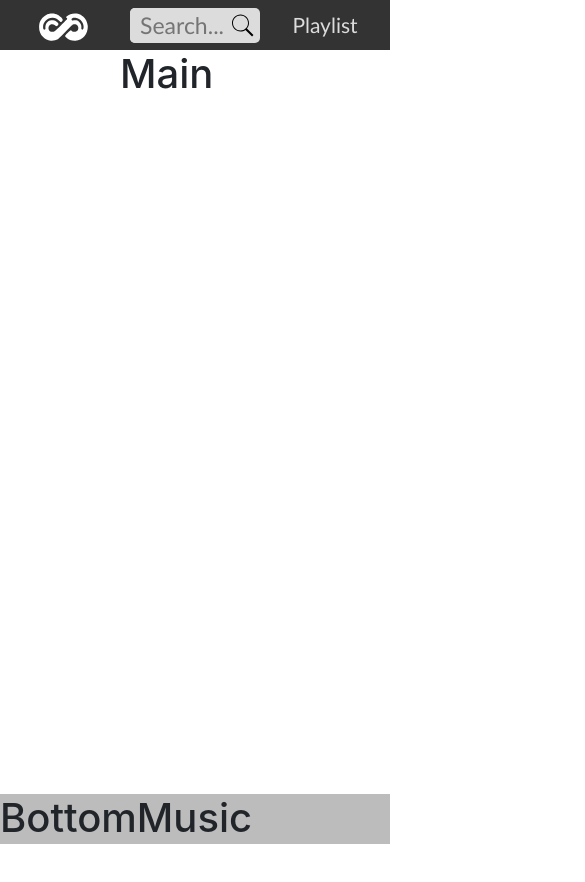
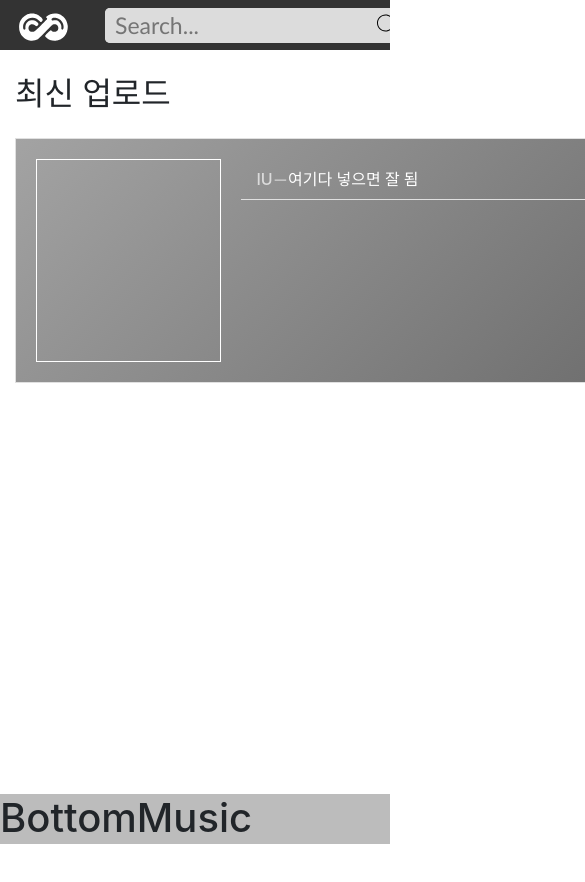
Before and after one commit to hipese/react_airbuds, a React (Create React App) app: page / in a window 390 px wide. Shown: the top 882 px of the page, 585 px wide, since content can reach past the window. Before the commit the page ends 844 px from the top, so only its background shows below. Built offline with nearby package versions, Linux system fonts and the light colour scheme.

Commit message:
반응형 덜어내고 메인 최신 업로드 폼

```diff
--- a/package.json
+++ b/package.json
@@ -16,6 +16,7 @@
     "react-cookie": "^6.1.1",
     "react-dom": "^18.2.0",
     "react-modal": "^3.16.1",
+    "react-owl-carousel": "^2.3.3",
     "react-quill": "^2.0.0",
     "react-router": "^6.20.1",
     "react-router-dom": "^6.20.1",
--- a/src/App.css
+++ b/src/App.css
@@ -1,38 +1,3 @@
-.App {
-  text-align: center;
+* {
+  box-sizing: border-box;
 }
-
-.App-logo {
-  height: 40vmin;
-  pointer-events: none;
-}
-
-@media (prefers-reduced-motion: no-preference) {
-  .App-logo {
-    animation: App-logo-spin infinite 20s linear;
-  }
-}
-
-.App-header {
-  background-color: #282c34;
-  min-height: 100vh;
-  display: flex;
-  flex-direction: column;
-  align-items: center;
-  justify-content: center;
-  font-size: calc(10px + 2vmin);
-  color: white;
-}
-
-.App-link {
-  color: #61dafb;
-}
-
-@keyframes App-logo-spin {
-  from {
-    transform: rotate(0deg);
-  }
-  to {
-    transform: rotate(360deg);
-  }
-}
--- a/src/pages/Groovy/Groovy.js
+++ b/src/pages/Groovy/Groovy.js
@@ -13,18 +13,17 @@ import Upload from "../Upload/Upload";
 import BottomMusic from "../Navigator/BottomMusic/BottomMusic";
 import TopNavigator from "../Navigator/TopNavigator/TopNavigator";
 import "bootstrap/dist/css/bootstrap.min.css";
-import { Container, Row, Col } from "reactstrap";
+import { Container } from "reactstrap";
 
 const Groovy = () => {
     return (
-        <Container fluid>
-            <Row>
-                <Col className={styles.topNavi}>
+        <Container className={styles.Container} fluid>
+            <div>
+                <div className={styles.topNavi}>
                     <TopNavigator />
-                </Col>
-            </Row>
-            <Container className={`${styles.container} ${styles.MainContainer}`} fluid>
-                <Row>
+                </div>
+            </div>
+            <Container className={styles.MainContainer} fluid>
                     <Routes>
                         <Route path="/" element={<Main />} />
                         <Route path="Feed/*" element={<Feed />} />
@@ -37,11 +36,10 @@ const Groovy = () => {
                         <Route path="Report/*" element={<Report />} />
                         <Route path="Admin/*" element={<Admin />} />
                     </Routes>
-                </Row>
             </Container>
-            <Row className={styles.botMusic}>
+            <div className={styles.botMusic}>
                 <BottomMusic />
-            </Row>
+            </div>
         </Container>
 
     );
--- a/src/pages/Groovy/Groovy.module.css
+++ b/src/pages/Groovy/Groovy.module.css
@@ -1,15 +1,21 @@
+.Container {
+    padding: 0px;
+    margin: 0px;
+}
+
 .topNavi {
     position: fixed;
     top: 0;
     width: 100%;
     background-color: #333;
     height: 50px;
+    z-index: 1;
 }
 
 .MainContainer {
-    padding-left: 120px;
-    padding-right: 120px;
     padding-top: 50px;
+    width: 100%;
+
 }
 
 .botMusic {
--- a/src/pages/Main/Main.js
+++ b/src/pages/Main/Main.js
@@ -1,9 +1,33 @@
 import React from "react";
+import styles from "./Main.module.css";
+import "bootstrap/dist/css/bootstrap.min.css";
+import { Container, Row, div } from "reactstrap";
+import { Link } from "react-router-dom";
 
 const Main = () => {
+
     return (
-        <div>
-            <h1>Main</h1>
+        <div className={styles.container} fluid>
+            <div className={styles.contentContainer}>
+                <div className={styles.leftSide}>
+                    <div className={styles.RecentTitle}>최신 업로드</div>
+                    <div className={styles.RecentMusicBox}>
+                        <div className={styles.RecentImg}></div>
+                        <div className={styles.RecentMusic}>
+                            <div className={styles.RecentMusicOne}>
+                                <div className={styles.RecentSinger}>IU</div>
+                                <span>─</span>
+                                <div className={styles.RecentSong}>여기다 넣으면 잘 됨</div>
+                                <div className={styles.Listen}>
+                                    <div className={styles.play}></div>
+                                    <div className={styles.listenPerson}>4.3만</div>
+                                </div>
+                            </div>
+                        </div>
+                    </div>
+                </div>
+                <div className={styles.rightSide}>Like</div>
+            </div>
         </div>
     );
 }
--- /dev/null
+++ b/src/pages/Main/Main.module.css
@@ -0,0 +1,148 @@
+.container {
+    max-width: 90%;
+    padding-left: 100px;
+    height: 100vh;
+    position: relative;
+    transition: ease-in-out 0.5s;
+}
+
+@Media (max-width: 1000px) {
+    .container {
+        max-width: 100%;
+        padding-left: 0px;
+        transition: ease-in-out 0.5s;
+    }
+}
+
+.contentContainer {
+    display: flex;
+    justify-content: space-between;
+    align-items: stretch;
+}
+
+.leftSide {
+    max-width: 1150px;
+    width: 65%;
+    min-width: 800px;
+    height: 100%;
+    padding-right: 40px;
+    border-right: 1px solid #e0e0e0;
+}
+
+.rightSide {
+    width: 35%;
+    height: 100%;
+    padding-left: 40px;
+    padding-right: 40px;
+}
+
+.RecentTitle {
+    font-size: 2rem;
+    font-weight: 500;
+    margin-top: 20px;
+}
+
+.RecentMusicBox {
+    max-width: 1100px;
+    width: 100%;
+    height: 245px;
+    margin-top: 20px;
+    border: 1px solid #e0e0e0;
+    padding: 20px 20px 20px 20px;
+    display: flex;
+    justify-content: space-between;
+    align-items: stretch;
+    background-image: linear-gradient(135deg, rgb(163, 163, 163) 0%, rgb(101, 101, 101) 100%);
+}
+
+.RecentImg {
+    width: 200px;
+    height: 100%;
+    border: 1px solid white;
+}
+
+.RecentMusic {
+    width: 80%;
+    height: 100%;
+    overflow-x: hidden;
+    overflow-y: auto;
+}
+
+.RecentMusicOne {
+    width: 100%;
+    position: relative;
+    margin-left: 20px;
+    padding-top: 8px;
+    padding-bottom: 8px;
+    padding-left: 10px;
+    font-size: 1rem;
+    font-weight: 500;
+    float: left;
+    border-bottom: 1px solid #e0e0e0;
+}
+
+.RecentMusicOne:hover {
+    background-color: #999999;
+}
+
+.RecentSinger {
+    margin-left: 5px;
+    font-size: 1rem;
+    font-weight: 500;
+    color: #dbdbdb;
+    float: left;
+}
+
+.RecentMusic span {
+    color: #dbdbdb;
+    float: left;
+    margin-left: 2px;
+    margin-right: 2px;
+}
+
+.RecentSong {
+    color: white;
+    font-size: 1rem;
+    font-weight: 500;
+    float: left;
+}
+
+.Listen {
+    float: left;
+    position: absolute;
+    right: 0px;
+    top: 0px;
+}
+
+.play {
+    position: absolute;
+    right: 80px;
+    top: 15px;
+    width: 0;
+    height: 0;
+    border-top: 6px solid transparent;
+    border-bottom: 6px solid transparent;
+    border-left: 12px solid white;
+}
+
+.listenPerson {
+    width: 70px;
+    position: absolute;
+    right: 0px;
+    top: 8px;
+    color: white;
+}
+
+::-webkit-scrollbar {
+    width: 5px;
+    height: 5px;
+}
+
+::-webkit-scrollbar-track {
+    background-color: rgba(0, 0, 0, 0);
+}
+
+::-webkit-scrollbar-thumb {
+    background-color: rgba(0, 0, 0, 0.3);
+    border-radius: 20px;
+}
--- a/src/pages/Navigator/TopNavigator/TopNavigator.module.css
+++ b/src/pages/Navigator/TopNavigator/TopNavigator.module.css
@@ -76,6 +76,7 @@
 
 .search {
     max-width: 500px;
+    min-width: 300px;
     height: 35px;
     background-color: rgb(220, 220, 220);
     padding: 0px;
```
Also changed, not shown: 1 other file (tests, documents, lock files or other folders).
